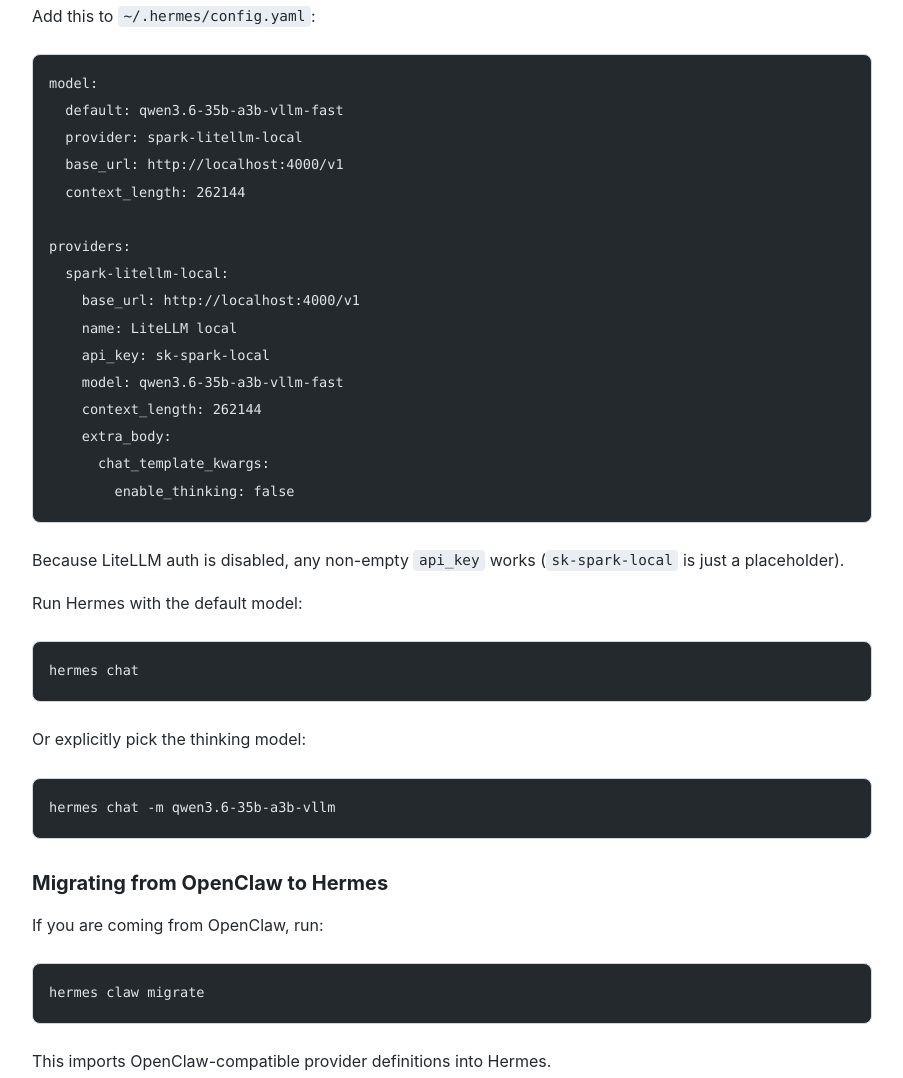
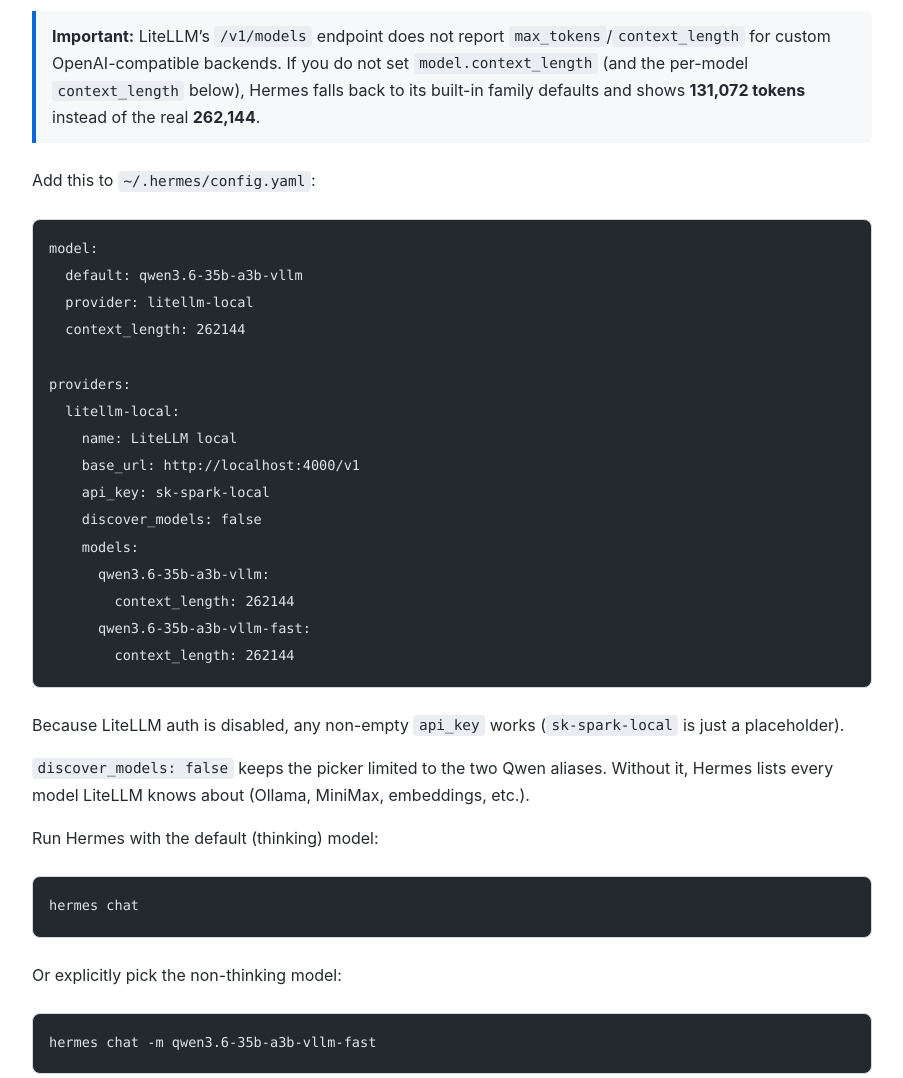
Before and after one commit to ctala/local-llm-agentic-workflows, an Astro site: page /local-llm-agentic-workflows/agents in a window 1280 px wide. Shown: the part 1165-2243 px from the top of the page, without its empty margins (188-1091 px from the left). Built offline with nearby package versions, Linux system fonts and the light colour scheme; Astro itself is replaced by a stand-in of ours; code samples lack their colours.

Commit message:
docs(agents): fix Hermes context length for Qwen vLLM via LiteLLM
LiteLLM's /v1/models does not report max_tokens/context_length for custom
OpenAI-compatible backends, so Hermes was falling back to a 131K default.
Document the correct providers.litellm-local models dict with explicit
context_length: 262144 and discover_models: false, and update the LiteLLM
config example to include max_tokens.

````diff
--- a/src/content/pages/AGENTS.md
+++ b/src/content/pages/AGENTS.md
@@ -36,39 +36,43 @@
 
 Hermes supports custom OpenAI-compatible endpoints. The cleanest setup for the Spark is to use **one provider that points to the LiteLLM proxy**; LiteLLM then exposes whichever model is currently loaded (Qwen, Gemma, Nemotron, etc.) under a single URL.
 
+> **Important:** LiteLLM's `/v1/models` endpoint does not report `max_tokens`/`context_length` for custom OpenAI-compatible backends. If you do not set `model.context_length` (and the per-model `context_length` below), Hermes falls back to its built-in family defaults and shows **131,072 tokens** instead of the real **262,144**.
+
 Add this to `~/.hermes/config.yaml`:
 
 ```yaml
 model:
-  default: qwen3.6-35b-a3b-vllm-fast
-  provider: spark-litellm-local
-  base_url: http://localhost:4000/v1
+  default: qwen3.6-35b-a3b-vllm
+  provider: litellm-local
   context_length: 262144
 
 providers:
-  spark-litellm-local:
+  litellm-local:
+    name: LiteLLM local
     base_url: http://localhost:4000/v1
-    name: LiteLLM local
     api_key: sk-spark-local
-    model: qwen3.6-35b-a3b-vllm-fast
-    context_length: 262144
-    extra_body:
-      chat_template_kwargs:
-        enable_thinking: false
+    discover_models: false
+    models:
+      qwen3.6-35b-a3b-vllm:
+        context_length: 262144
+      qwen3.6-35b-a3b-vllm-fast:
+        context_length: 262144
 ```
 
 Because LiteLLM auth is disabled, any non-empty `api_key` works (`sk-spark-local` is just a placeholder).
 
-Run Hermes with the default model:
+`discover_models: false` keeps the picker limited to the two Qwen aliases. Without it, Hermes lists every model LiteLLM knows about (Ollama, MiniMax, embeddings, etc.).
+
+Run Hermes with the default (thinking) model:
 
 ```bash
 hermes chat
 ```
 
-Or explicitly pick the thinking model:
+Or explicitly pick the non-thinking model:
 
 ```bash
-hermes chat -m qwen3.6-35b-a3b-vllm
+hermes chat -m qwen3.6-35b-a3b-vllm-fast
 ```
 
 ### Migrating from OpenClaw to Hermes
@@ -150,8 +154,6 @@
 Example `~/litellm/config.yaml`:
 
 ```yaml
-disable_user_auth: true
-
 model_list:
   # vLLM Qwen 3.6 35B-A3B (262K context)
   - model_name: qwen3.6-35b-a3b-vllm
@@ -163,22 +165,29 @@
       mode: chat
       supports_vision: true
       max_input_tokens: 262144
+      max_tokens: 262144
 
   - model_name: qwen3.6-35b-a3b-vllm-fast
     litellm_params:
       model: openai/qwen3.6-35b-a3b
       api_base: http://localhost:8000/v1
       api_key: local
-      extra_body: {chat_template_kwargs: {enable_thinking: false}}
+      extra_body:
+        chat_template_kwargs:
+          enable_thinking: false
     model_info:
       mode: chat
       supports_vision: true
       max_input_tokens: 262144
+      max_tokens: 262144
 
 litellm_settings:
   drop_params: true
   request_timeout: 600
   num_retries: 1
+
+router_settings:
+  routing_strategy: simple-shuffle
 
 general_settings:
   # No master_key / DB auth. See note above.
@@ -340,30 +349,33 @@
 ```yaml
 # ~/.hermes/config.yaml on the remote machine
 model:
-  default: qwen3.6-35b-a3b-vllm-fast
-  provider: spark-litellm-remote
-  base_url: http://<spark-ip>:4000/v1
+  default: qwen3.6-35b-a3b-vllm
+  provider: litellm-remote
   context_length: 262144
 
 providers:
-  spark-litellm-remote:
+  litellm-remote:
+    name: Spark LiteLLM (remote)
     base_url: http://<spark-ip>:4000/v1
-    name: Spark LiteLLM (remote)
     api_key: sk-spark-local
-    model: qwen3.6-35b-a3b-vllm-fast
-    context_length: 262144
+    discover_models: false
+    models:
+      qwen3.6-35b-a3b-vllm:
+        context_length: 262144
+      qwen3.6-35b-a3b-vllm-fast:
+        context_length: 262144
 ```
 
-Run with the default (fast) model:
+Run with the default (thinking) model:
 
 ```bash
 hermes chat
 ```
 
-Or explicitly switch to thinking mode:
+Or explicitly switch to the non-thinking alias:
 
 ```bash
-hermes chat -m qwen3.6-35b-a3b-vllm
+hermes chat -m qwen3.6-35b-a3b-vllm-fast
 ```
 
 ### Connect Opencode from another machine
@@ -373,7 +385,7 @@
 ```json
 {
   "provider": {
-    "spark-litellm-remote": {
+    "litellm-remote": {
       "npm": "@ai-sdk/openai-compatible",
       "name": "Spark LiteLLM (remote LAN)",
       "options": {
@@ -388,14 +400,14 @@
       }
     }
   },
-  "model": "spark-litellm-remote/qwen3.6-35b-a3b-vllm-fast"
+  "model": "litellm-remote/qwen3.6-35b-a3b-vllm"
 }
 ```
 
 Run:
 
 ```bash
-opencode run -m spark-litellm-remote/qwen3.6-35b-a3b-vllm-fast "hola"
+opencode run -m litellm-remote/qwen3.6-35b-a3b-vllm-fast "hola"
 ```
 
 ---
@@ -594,9 +606,19 @@
 - Verify LiteLLM is running (if using the proxy): `curl http://localhost:4000/v1/models`
 - Check that nothing else is bound to port 8000 or 4000.
 
+### Context length shows 131,072 instead of 262,144 in Hermes
+
+This happens because LiteLLM's `/v1/models` response does not include `max_tokens` for OpenAI-compatible backends, so Hermes falls back to its generic `qwen` family default (131K).
+
+Fix:
+
+1. Set `model.context_length: 262144` in `~/.hermes/config.yaml`.
+2. Also set `context_length: 262144` under each model in `providers.litellm-local.models`.
+3. Restart the gateway: `systemctl --user restart hermes-gateway.service`.
+
 ### Context length errors
 
-- Make sure `context_length` in Hermes/OpenClaw matches the model's real limit (262144 for Qwen 3.6 35B-A3B).
+- Make sure `context_length` in Hermes matches the model's real limit (262144 for Qwen 3.6 35B-A3B).
 - In Opencode, set `max_input_tokens` in the LiteLLM `model_info` if needed.
 
 ### Out of memory when using multiple frameworks
````
